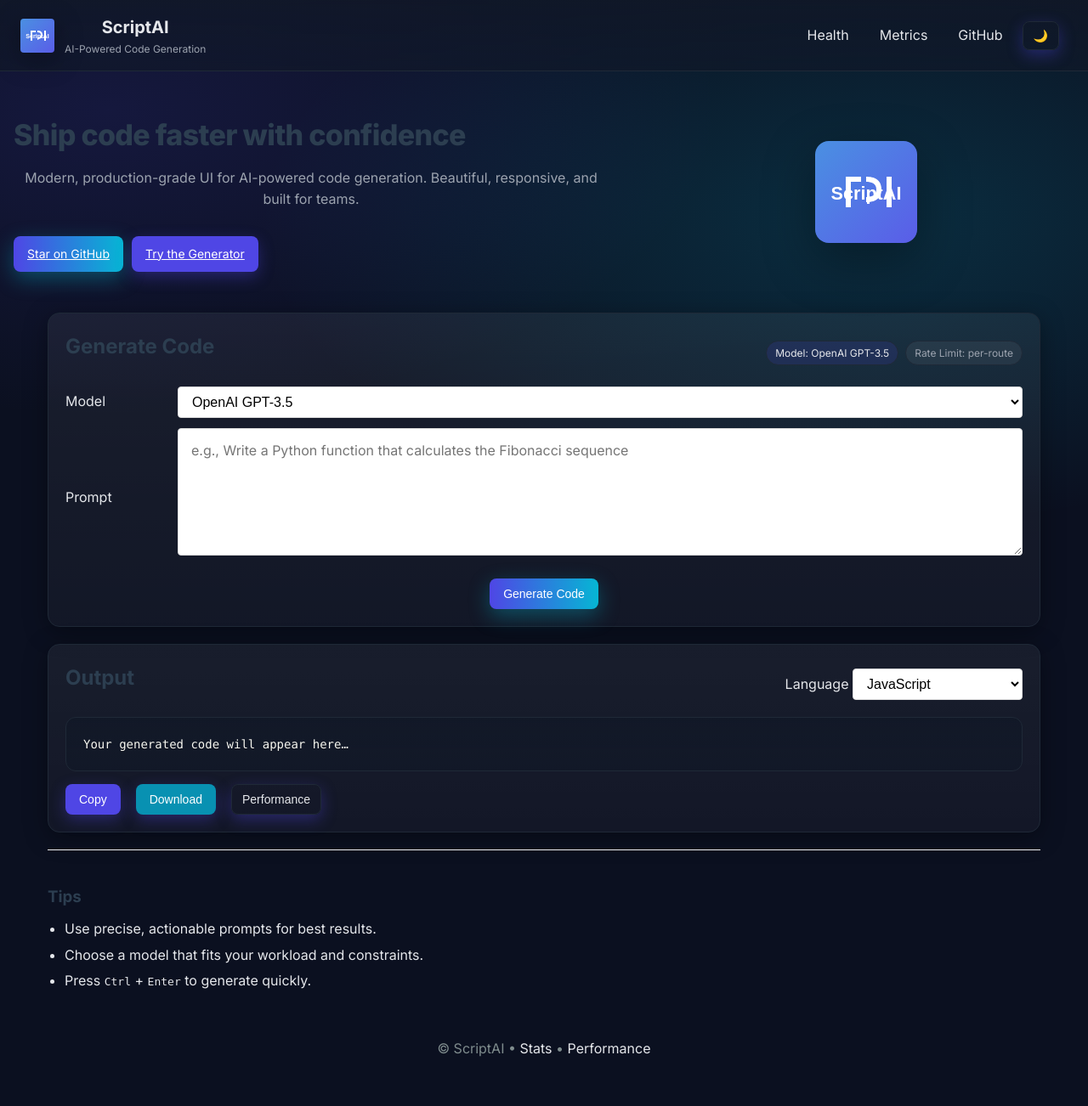
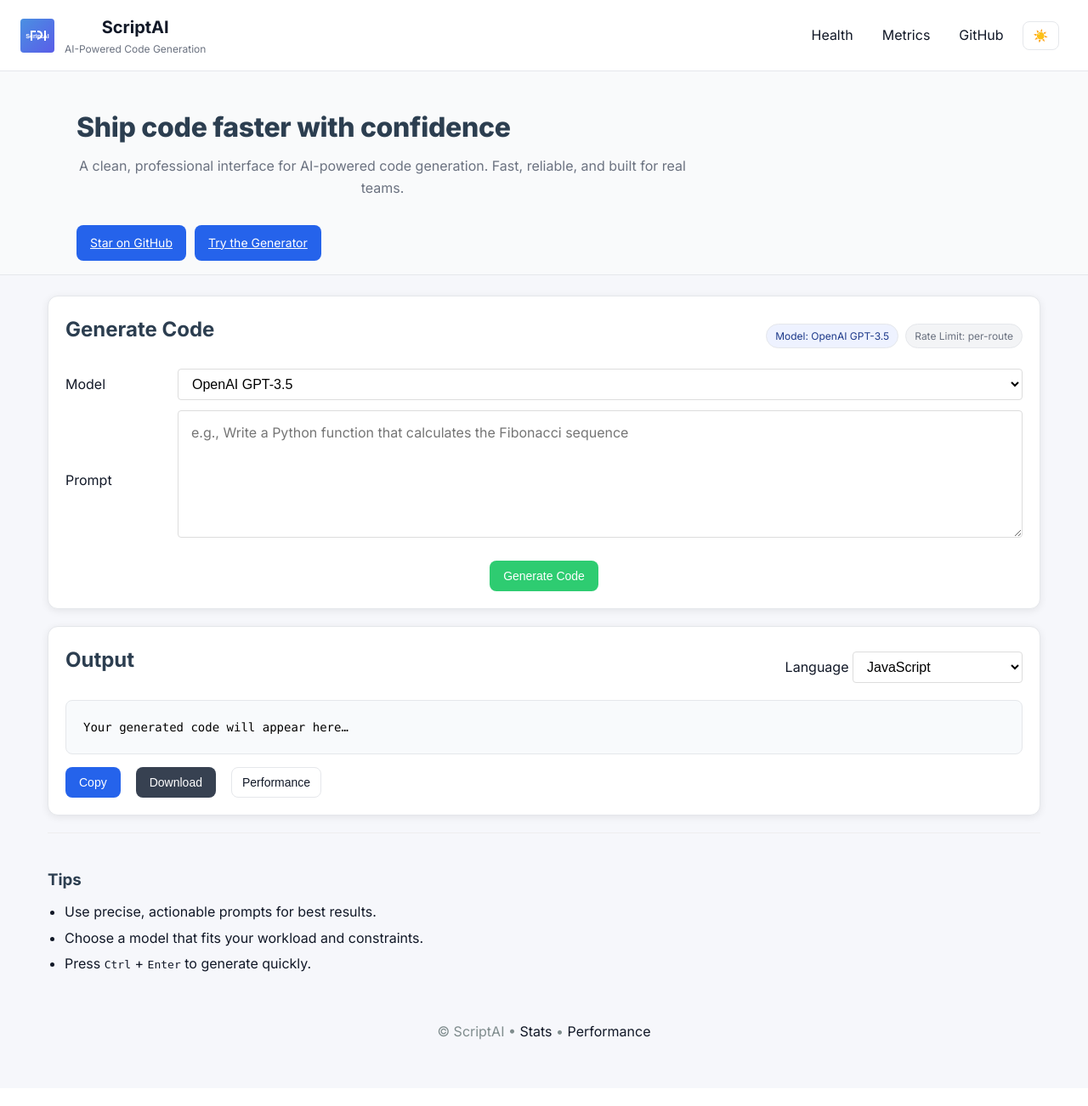
Before and after one commit to qtaura/ScriptAI, a Flask app: page / in a window 1280 px wide. Shown: the whole page at 85% size. After the commit the page ends 1224 px from the top, so only its background shows below. Run offline with Flask 3, Linux system fonts and the light colour scheme; parts of the project's set-up code (start-up, migrations or seed data) failed here and were passed over; some libraries are stand-ins or nearby versions.

Commit message:
ui: professional pass  neutral palette, lighter hero, default light theme

```diff
--- a/static/css/style.css
+++ b/static/css/style.css
@@ -5,6 +5,23 @@
 }
 
 :root {
+    /* Light defaults (professional, neutral) */
+    --bg: #f6f7fb;
+    --surface: #ffffff;
+    --surface-2: #f9fafb;
+    --text: #111827;
+    --muted: #6b7280;
+    --primary: #2563eb;
+    --primary-600: #1e40af;
+    --accent: #0ea5e9;
+    --success: #16a34a;
+    --danger: #dc2626;
+    --border: #e5e7eb;
+    --shadow: rgba(0, 0, 0, 0.08);
+}
+
+[data-theme="dark"] {
+    /* Dark overrides */
     --bg: #0b1020;
     --surface: #0f172a;
     --surface-2: #111827;
@@ -19,28 +36,11 @@
     --shadow: rgba(0, 0, 0, 0.35);
 }
 
-[data-theme="light"] {
-    --bg: #f6f7fb;
-    --surface: #ffffff;
-    --surface-2: #f9fafb;
-    --text: #0f172a;
-    --muted: #475569;
-    --primary: #4f46e5;
-    --primary-600: #4338ca;
-    --accent: #06b6d4;
-    --success: #16a34a;
-    --danger: #dc2626;
-    --border: #e5e7eb;
-    --shadow: rgba(0, 0, 0, 0.08);
-}
-
 body {
     font-family: 'Inter', system-ui, -apple-system, Segoe UI, Roboto, Helvetica, Arial, sans-serif;
     line-height: 1.6;
     color: var(--text);
-    background: radial-gradient(1200px 600px at 10% 10%, rgba(79,70,229,0.15), transparent 60%),
-                radial-gradient(1200px 600px at 80% 20%, rgba(6,182,212,0.18), transparent 60%),
-                var(--bg);
+    background: var(--bg);
     padding: 0;
 }
 
@@ -49,8 +49,7 @@
     justify-content: space-between;
     align-items: center;
     padding: 16px 24px;
-    background: linear-gradient(180deg, rgba(17,24,39,0.85), rgba(17,24,39,0.75));
-    backdrop-filter: saturate(140%) blur(8px);
+    background: var(--surface);
     border-bottom: 1px solid var(--border);
     position: sticky;
     top: 0;
@@ -58,7 +57,7 @@
 }
 
 .brand { display: flex; align-items: center; gap: 12px; }
-.logo { width: 40px; height: 40px; filter: drop-shadow(0 8px 16px var(--shadow)); }
+.logo { width: 40px; height: 40px; }
 .titles h1 { font-size: 20px; margin: 0; color: var(--text); font-weight: 700; }
 .titles .subtitle { font-size: 12px; color: var(--muted); margin: 0; }
 
@@ -68,11 +67,10 @@
     text-decoration: none;
     padding: 8px 12px;
     border-radius: 8px;
-    border: 1px solid transparent;
 }
-.header-links a:hover { border-color: var(--border); background: rgba(255,255,255,0.04); }
+.header-links a:hover { text-decoration: underline; }
 .btn.ghost { background: transparent; color: var(--text); border: 1px solid var(--border); padding: 8px 12px; border-radius: 8px; }
-.btn.ghost:hover { background: rgba(255,255,255,0.06); }
+.btn.ghost:hover { background: #f3f4f6; }
 
 .container {
     max-width: 1200px;
@@ -80,22 +78,17 @@
     padding: 0 16px;
 }
 
-.hero {
-    padding: 48px 16px 24px;
-}
-.hero-content { display: grid; grid-template-columns: 1.2fr 0.8fr; gap: 24px; align-items: center; }
-.hero-title { font-size: 34px; font-weight: 800; letter-spacing: -0.02em; margin-bottom: 10px; }
-.hero-subtitle { color: var(--muted); font-size: 16px; max-width: 700px; }
+.hero { padding: 40px 16px 16px; background: var(--surface-2); border-bottom: 1px solid var(--border); }
+.hero-content { max-width: 1100px; margin: 0 auto; }
+.hero-title { font-size: 32px; font-weight: 800; letter-spacing: -0.01em; margin-bottom: 8px; }
+.hero-subtitle { color: var(--muted); font-size: 16px; max-width: 720px; }
 .hero-actions { margin-top: 16px; display: flex; gap: 10px; }
-.hero-logo { width: 120px; height: 120px; border-radius: 16px; box-shadow: 0 20px 60px var(--shadow); }
-
-.hero-art { display: flex; justify-content: center; }
 
 .card {
-    background: linear-gradient(180deg, rgba(255,255,255,0.06), rgba(255,255,255,0.03));
+    background: var(--surface);
     border: 1px solid var(--border);
-    border-radius: 14px;
-    box-shadow: 0 6px 28px var(--shadow);
+    border-radius: 12px;
+    box-shadow: 0 2px 10px var(--shadow);
     padding: 20px;
     margin-bottom: 20px;
 }
@@ -108,16 +101,16 @@
 }
 
 .status-badges { display: flex; gap: 8px; align-items: center; }
-.badge { background: rgba(79,70,229,0.15); color: var(--text); border: 1px solid var(--border); border-radius: 999px; padding: 4px 10px; font-size: 12px; }
-.badge.muted { color: var(--muted); background: rgba(255,255,255,0.06); }
+.badge { background: #eef2ff; color: #1e3a8a; border: 1px solid #e5e7eb; border-radius: 999px; padding: 4px 10px; font-size: 12px; }
+.badge.muted { color: var(--muted); background: #f3f4f6; }
 
 .form-row { display: grid; grid-template-columns: 120px 1fr; gap: 12px; align-items: center; margin-bottom: 12px; }
 .form-actions { display: flex; justify-content: flex-start; }
 
-.btn { background-color: var(--primary); color: white; border: none; padding: 10px 16px; border-radius: 8px; cursor: pointer; font-size: 14px; transition: all 0.2s ease; box-shadow: 0 6px 18px rgba(79,70,229,0.35); }
-.btn:hover { background-color: var(--primary-600); transform: translateY(-1px); }
-.btn.primary { background: linear-gradient(90deg, var(--primary), var(--accent)); box-shadow: 0 8px 24px rgba(6,182,212,0.35); }
-.btn.primary:hover { filter: brightness(0.95); }
+.btn { background-color: var(--primary); color: white; border: none; padding: 10px 16px; border-radius: 8px; cursor: pointer; font-size: 14px; transition: background-color 0.15s ease; box-shadow: none; }
+.btn:hover { background-color: var(--primary-600); }
+.btn.primary { background-color: var(--primary); }
+.btn.primary:hover { background-color: var(--primary-600); }
 
 h1 {
     text-align: center;
@@ -215,13 +208,13 @@
     gap: 8px;
 }
 
-#save-btn { background-color: #0891b2; }
-#save-btn:hover { background-color: #0e7490; }
+#save-btn { background-color: #374151; }
+#save-btn:hover { background-color: #1f2937; }
 
 pre {
-    background: linear-gradient(180deg, rgba(17,24,39,0.85), rgba(17,24,39,0.75));
+    background: #f8fafc;
     padding: 20px;
-    border-radius: 12px;
+    border-radius: 8px;
     overflow-x: auto;
     border: 1px solid var(--border);
     margin-bottom: 15px;
@@ -232,11 +225,11 @@
 
 .hidden { display: none; }
 
-.notice { padding: 10px 12px; border-radius: 10px; margin-top: 10px; font-size: 14px; border: 1px solid var(--border); }
-.notice.error { color: #fecaca; background: rgba(239,68,68,0.12); }
-.notice.success { color: #a7f3d0; background: rgba(34,197,94,0.14); }
-.notice.info { color: #bae6fd; background: rgba(6,182,212,0.14); }
-.notice#loading { color: #bae6fd; background: rgba(6,182,212,0.14); }
+.notice { padding: 10px 12px; border-radius: 8px; margin-top: 10px; font-size: 14px; border: 1px solid var(--border); }
+.notice.error { color: #7f1d1d; background: #fee2e2; }
+.notice.success { color: #064e3b; background: #d1fae5; }
+.notice.info { color: #0c4a6e; background: #e0f2fe; }
+.notice#loading { color: #0c4a6e; background: #e0f2fe; }
 
 ul {
     margin-left: 20px;
--- a/static/js/script.js
+++ b/static/js/script.js
@@ -23,7 +23,7 @@
     modelSelect.addEventListener('change', updateModelBadge);
 
     // Theme toggle (dark/light) with localStorage persistence
-    const savedTheme = localStorage.getItem('theme') || 'dark';
+    const savedTheme = localStorage.getItem('theme') || 'light';
     document.documentElement.setAttribute('data-theme', savedTheme);
     if (themeToggle) {
         themeToggle.textContent = savedTheme === 'light' ? '☀️' : '🌙';
--- a/templates/index.html
+++ b/templates/index.html
@@ -10,7 +10,7 @@
     <link rel="icon" type="image/svg+xml" href="{{ url_for('static', filename='images/logo.svg') }}">
     <link rel="stylesheet" href="{{ url_for('static', filename='css/style.css') }}">
     <!-- Add Prism.js for syntax highlighting -->
-    <link rel="stylesheet" href="https://cdnjs.cloudflare.com/ajax/libs/prism/1.24.1/themes/prism-okaidia.min.css">
+    <link rel="stylesheet" href="https://cdnjs.cloudflare.com/ajax/libs/prism/1.24.1/themes/prism.min.css">
     <link rel="stylesheet" href="https://cdnjs.cloudflare.com/ajax/libs/prism/1.24.1/plugins/toolbar/prism-toolbar.min.css">
 </head>
 <body>
@@ -34,14 +34,11 @@
         <div class="hero-content">
             <div class="hero-text">
                 <h2 class="hero-title">Ship code faster with confidence</h2>
-                <p class="hero-subtitle">Modern, production-grade UI for AI-powered code generation. Beautiful, responsive, and built for teams.</p>
+                <p class="hero-subtitle">A clean, professional interface for AI-powered code generation. Fast, reliable, and built for real teams.</p>
                 <div class="hero-actions">
                     <a href="https://github.com/jailk123/ScriptAI" target="_blank" class="btn primary">Star on GitHub</a>
                     <a href="#generator" class="btn">Try the Generator</a>
                 </div>
-            </div>
-            <div class="hero-art">
-                <img src="{{ url_for('static', filename='images/logo.svg') }}" alt="ScriptAI Logo" class="hero-logo" />
             </div>
         </div>
     </section>
```
